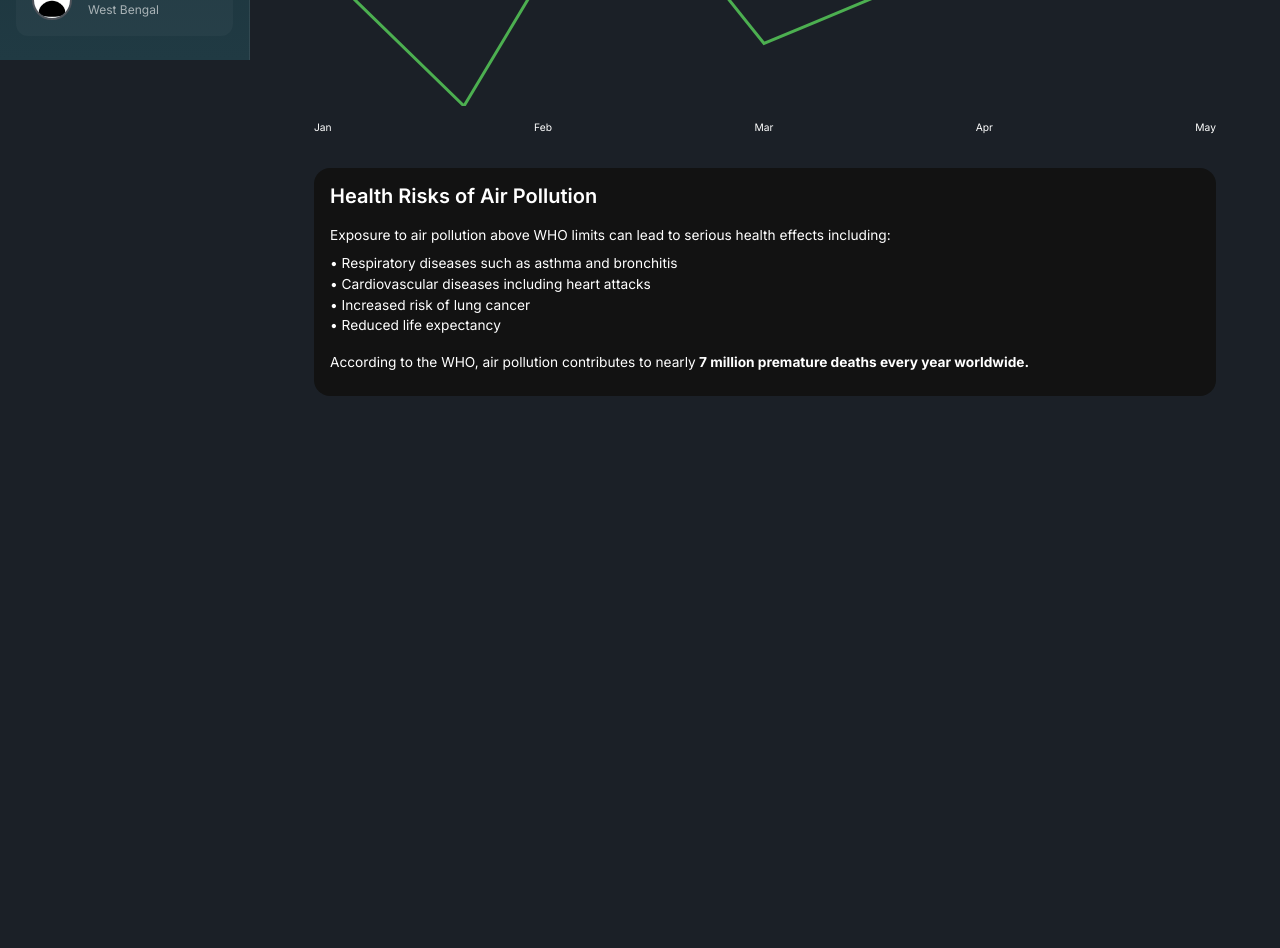
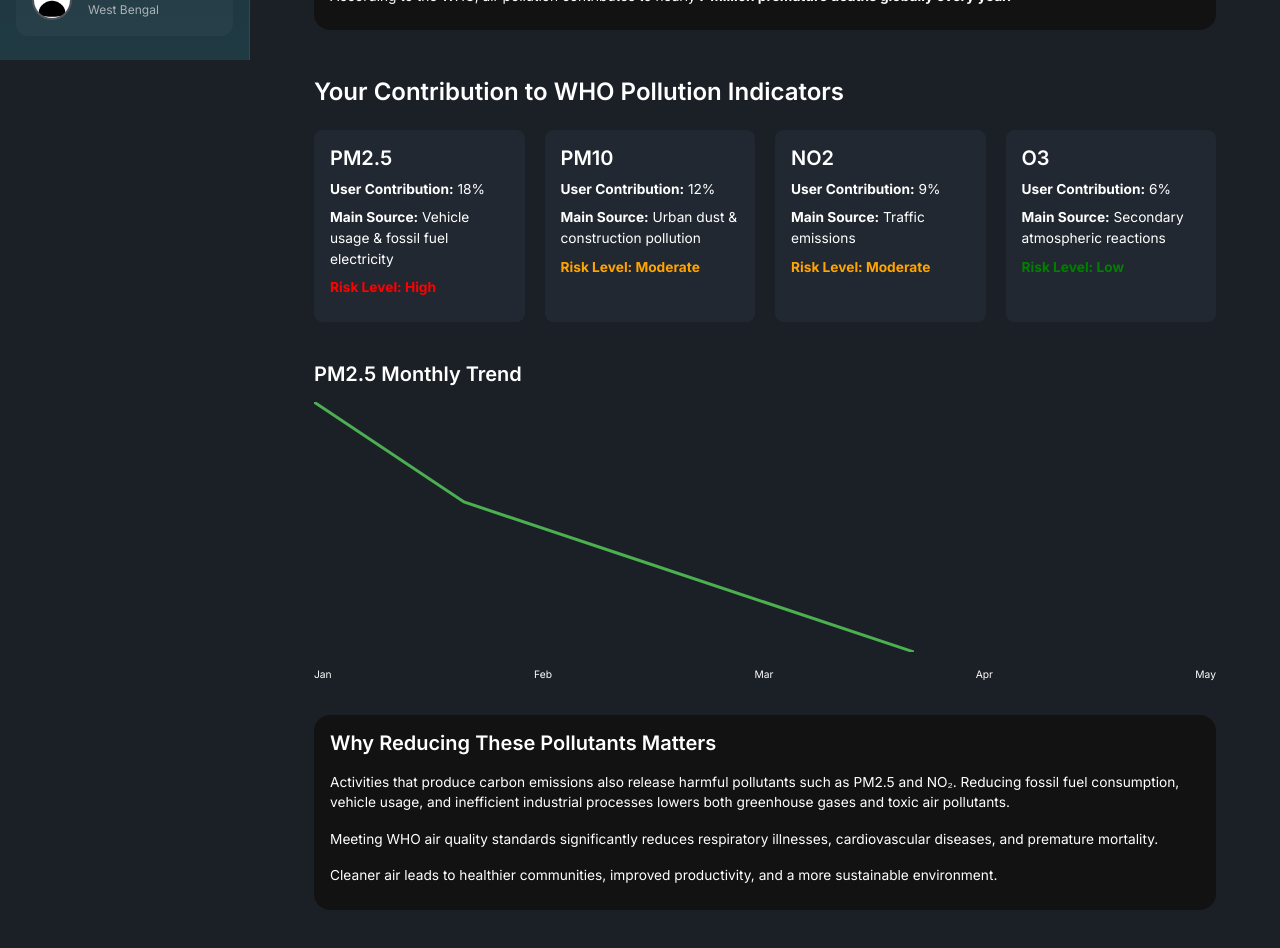
Before and after one commit to AnikChiney/CarbonLensAI, a React (Create React App) app in the folder client/: page /who-standards in a window 1280 px wide. Shown: the part 740-1688 px from the top of the page. Before the commit the page ends 1184 px from the top, so only its background shows below. Built offline with nearby package versions, Linux system fonts and the light colour scheme; no server answers; sample sign-in values are in the browser's storage.

Commit message:
Update index.jsx

```diff
--- a/client/src/scenes/forYou/whoStandards/index.jsx
+++ b/client/src/scenes/forYou/whoStandards/index.jsx
@@ -18,7 +18,7 @@ import FlexBetween from "components/FlexBetween";
 
 import SimpleLineChart from "components/SimpleLineChart";
 
-/* ---------------- WHO DATA ---------------- */
+/* ---------------- WHO STANDARD DATA ---------------- */
 
 const whoStandards = [
   {
@@ -28,7 +28,7 @@ const whoStandards = [
     limit: "5 µg/m³",
     current: "42 µg/m³",
     content:
-      "PM2.5 particles penetrate deep into lungs and bloodstream and cause respiratory and cardiovascular diseases.",
+      "PM2.5 particles penetrate deep into lungs and bloodstream causing respiratory and cardiovascular diseases.",
   },
   {
     _id: "2",
@@ -37,7 +37,7 @@ const whoStandards = [
     limit: "15 µg/m³",
     current: "72 µg/m³",
     content:
-      "PM10 particles originate from dust, construction activities, and industrial emissions.",
+      "PM10 pollution originates from dust, construction activities, and industrial emissions.",
   },
   {
     _id: "3",
@@ -59,17 +59,46 @@ const whoStandards = [
   },
 ];
 
-/* ---------------- CHART DATA ---------------- */
+/* ---------------- USER CONTRIBUTION DATA ---------------- */
 
-const chartData = [
-  { month: "Jan", value: 45 },
-  { month: "Feb", value: 38 },
-  { month: "Mar", value: 50 },
-  { month: "Apr", value: 41 },
-  { month: "May", value: 44 },
+const userImpactData = [
+  {
+    pollutant: "PM2.5",
+    contribution: 18,
+    risk: "High",
+    source: "Vehicle usage & fossil fuel electricity",
+  },
+  {
+    pollutant: "PM10",
+    contribution: 12,
+    risk: "Moderate",
+    source: "Urban dust & construction pollution",
+  },
+  {
+    pollutant: "NO2",
+    contribution: 9,
+    risk: "Moderate",
+    source: "Traffic emissions",
+  },
+  {
+    pollutant: "O3",
+    contribution: 6,
+    risk: "Low",
+    source: "Secondary atmospheric reactions",
+  },
 ];
 
-/* ---------------- CARD ---------------- */
+/* ---------------- TREND DATA ---------------- */
+
+const pollutionTrend = [
+  { month: "Jan", value: 22 },
+  { month: "Feb", value: 20 },
+  { month: "Mar", value: 19 },
+  { month: "Apr", value: 18 },
+  { month: "May", value: 17 },
+];
+
+/* ---------------- WHO CARD ---------------- */
 
 const StdCard = ({ title, content, type, limit, current }) => {
   const theme = useTheme();
@@ -82,11 +111,8 @@ const StdCard = ({ title, content, type, limit, current }) => {
       }}
     >
       <CardContent>
-        <Typography
-          sx={{ fontSize: 14 }}
-          color={theme.palette.secondary[700]}
-          gutterBottom
-        >
+
+        <Typography sx={{ fontSize: 14 }} color={theme.palette.secondary[700]}>
           {type}
         </Typography>
 
@@ -107,21 +133,59 @@ const StdCard = ({ title, content, type, limit, current }) => {
             <b>Current Level:</b> {current}
           </Typography>
         </Box>
+
       </CardContent>
     </Card>
   );
 };
 
-/* ---------------- HEALTH IMPACT ---------------- */
+/* ---------------- USER CONTRIBUTION CARD ---------------- */
+
+const UserContributionCard = ({ pollutant, contribution, risk, source }) => {
+  const theme = useTheme();
+
+  const riskColor =
+    risk === "High" ? "red" : risk === "Moderate" ? "orange" : "green";
+
+  return (
+    <Card
+      sx={{
+        backgroundColor: theme.palette.background.alt,
+        borderRadius: "0.55rem",
+      }}
+    >
+      <CardContent>
+
+        <Typography variant="h4">{pollutant}</Typography>
+
+        <Typography mt={1}>
+          <b>User Contribution:</b> {contribution}%
+        </Typography>
+
+        <Typography mt={1}>
+          <b>Main Source:</b> {source}
+        </Typography>
+
+        <Typography mt={1} color={riskColor} fontWeight="bold">
+          Risk Level: {risk}
+        </Typography>
+
+      </CardContent>
+    </Card>
+  );
+};
+
+/* ---------------- HEALTH IMPACT SECTION ---------------- */
 
 const HealthImpact = () => {
   return (
     <Card sx={{ mt: 4 }}>
       <CardContent>
+
         <Typography variant="h4">Health Risks of Air Pollution</Typography>
 
         <Typography mt={2}>
-          Exposure to air pollution above WHO limits can lead to serious
+          Exposure to air pollution above WHO guidelines can cause serious
           health effects including:
         </Typography>
 
@@ -134,7 +198,7 @@ const HealthImpact = () => {
         </Typography>
 
         <Typography>
-          • Increased risk of lung cancer
+          • Increased lung cancer risk
         </Typography>
 
         <Typography>
@@ -143,10 +207,71 @@ const HealthImpact = () => {
 
         <Typography mt={2}>
           According to the WHO, air pollution contributes to nearly
-          <b> 7 million premature deaths every year worldwide.</b>
+          <b> 7 million premature deaths globally every year.</b>
         </Typography>
+
       </CardContent>
     </Card>
+  );
+};
+
+/* ---------------- USER IMPACT SECTION ---------------- */
+
+const UserImpactSection = () => {
+  const isNonMobile = useMediaQuery("(min-width: 1000px)");
+
+  return (
+    <Box mt={6}>
+
+      <Typography variant="h3" mb={3}>
+        Your Contribution to WHO Pollution Indicators
+      </Typography>
+
+      <Box
+        display="grid"
+        gridTemplateColumns="repeat(4, minmax(0,1fr))"
+        gap="20px"
+        sx={{
+          "& > div": { gridColumn: isNonMobile ? undefined : "span 4" },
+        }}
+      >
+        {userImpactData.map((item, i) => (
+          <UserContributionCard key={i} {...item} />
+        ))}
+      </Box>
+
+      <Box mt={5}>
+        <SimpleLineChart data={pollutionTrend} />
+      </Box>
+
+      <Card sx={{ mt: 4 }}>
+        <CardContent>
+
+          <Typography variant="h4">
+            Why Reducing These Pollutants Matters
+          </Typography>
+
+          <Typography mt={2}>
+            Activities that produce carbon emissions also release harmful
+            pollutants such as PM2.5 and NO₂. Reducing fossil fuel consumption,
+            vehicle usage, and inefficient industrial processes lowers both
+            greenhouse gases and toxic air pollutants.
+          </Typography>
+
+          <Typography mt={2}>
+            Meeting WHO air quality standards significantly reduces respiratory
+            illnesses, cardiovascular diseases, and premature mortality.
+          </Typography>
+
+          <Typography mt={2}>
+            Cleaner air leads to healthier communities, improved productivity,
+            and a more sustainable environment.
+          </Typography>
+
+        </CardContent>
+      </Card>
+
+    </Box>
   );
 };
 
@@ -175,10 +300,12 @@ const WHOstandards = () => {
 
   return (
     <Box m="1.5rem 2.5rem">
+
       <Box display="flex" justifyContent="space-between">
+
         <Header
           title="WHO Standards (Hit Refresh!)"
-          subtitle="WHO Air Quality Guidelines Compared with Current Pollution Levels"
+          subtitle="WHO Air Quality Guidelines Compared with Pollution Impact"
         />
 
         <Button variant="contained" onClick={handleClick}>
@@ -188,15 +315,12 @@ const WHOstandards = () => {
             <Typography>Refresh</Typography>
           </FlexBetween>
         </Button>
+
       </Box>
 
       {isLoading ? (
         <Box sx={{ width: "60%", margin: "2rem 0 2rem 0.2rem" }}>
-          <p
-            style={{
-              color: `${theme.palette.secondary[500]}`,
-            }}
-          >
+          <p style={{ color: `${theme.palette.secondary[500]}` }}>
             LOADING...
           </p>
           <LinearProgress />
@@ -207,7 +331,6 @@ const WHOstandards = () => {
             mt="20px"
             display="grid"
             gridTemplateColumns="repeat(4, minmax(0, 1fr))"
-            justifyContent="space-between"
             rowGap="20px"
             columnGap="1.33%"
             sx={{
@@ -226,13 +349,9 @@ const WHOstandards = () => {
             ))}
           </Box>
 
-          {/* Pollution Trend Chart */}
-          <Box mt={5}>
-            <SimpleLineChart data={chartData} />
-          </Box>
+          <HealthImpact />
 
-          {/* Health Impact Section */}
-          <HealthImpact />
+          <UserImpactSection />
         </>
       )}
     </Box>
```
